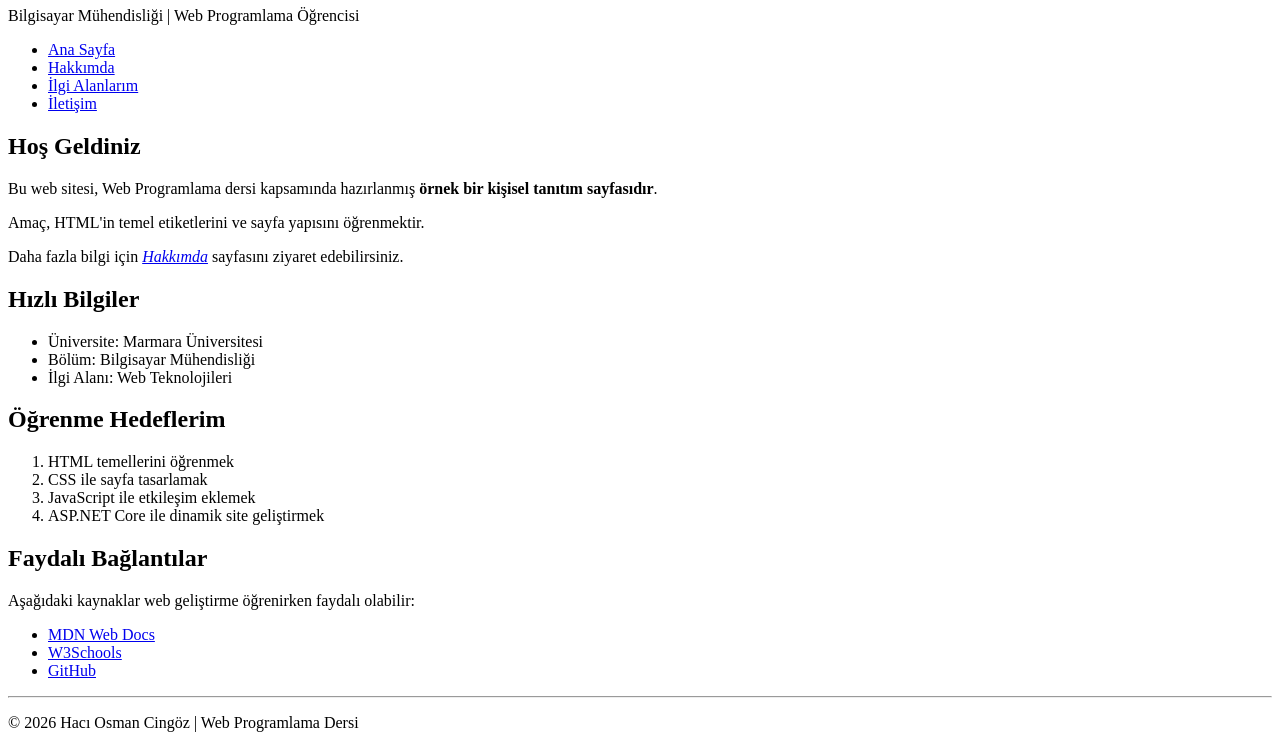
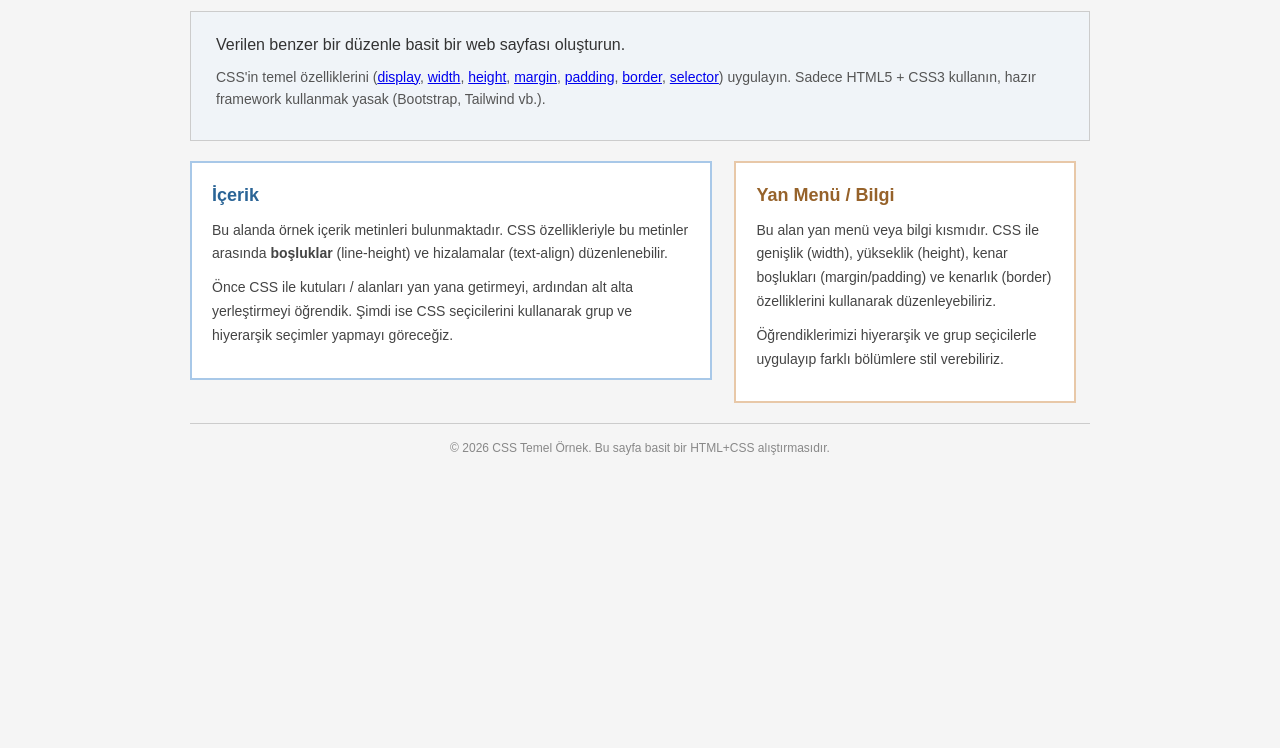
Before and after one commit to usmancn/usmancn.github.io, a plain HTML site: page index.html in a window 1280 px wide. Shown: the part 73-821 px from the top of the page. After the commit the page ends 800 px from the top, so only its background shows below. Drawn offline with Linux system fonts and the light colour scheme; files that its build step writes are made by us from their sources.

Commit message:
Update HTML structure and content for assignment

```diff
--- a/index.html
+++ b/index.html
@@ -1,59 +1,68 @@
 <!DOCTYPE html>
-<html>
+<html lang="tr">
+
 <head>
     <meta charset="UTF-8">
-    <title>Ana Sayfa</title>
+    <meta name="viewport" content="width=device-width, initial-scale=1.0">
+    <title>CSS Temel Ödevi</title>
+    <link rel="stylesheet" href="style.css">
 </head>
+
 <body>
 
-    <header>
-        <h1>Hacı Osman Cingöz</h1>
-        <p>Bilgisayar Mühendisliği | Web Programlama Öğrencisi</p>
-    </header>
-
+    <!-- Üst Menü: ul > li > a yapısı -->
     <nav>
+        <span class="logo">CSS Temel Ödevi</span>
         <ul>
             <li><a href="index.html">Ana Sayfa</a></li>
-            <li><a href="about.html">Hakkımda</a></li>
-            <li><a href="interests.html">İlgi Alanlarım</a></li>
-            <li><a href="contact.html">İletişim</a></li>
+            <li><a href="hakkinda.html">Hakkında</a></li>
+            <li><a href="hizmetler.html">Hizmetler</a></li>
+            <li><a href="iletisim.html">İletişim</a></li>
         </ul>
     </nav>
 
-    <main>
-        <h2>Hoş Geldiniz</h2>
-        <p>Bu web sitesi, Web Programlama dersi kapsamında hazırlanmış <strong>örnek bir kişisel tanıtım sayfasıdır</strong>.</p>
-        <p>Amaç, HTML'in temel etiketlerini ve sayfa yapısını öğrenmektir.</p>
-        <p>Daha fazla bilgi için <a href="about.html"><em>Hakkımda</em></a> sayfasını ziyaret edebilirsiniz.</p>
+    <!-- Header Alanı -->
+    <header>
+        <h1>Verilen benzer bir düzenle basit bir web sayfası oluşturun.</h1>
+        <p>CSS'in temel özelliklerini (<a href="https://developer.mozilla.org/tr/docs/Web/CSS/display"
+                target="_blank">display</a>, <a href="https://developer.mozilla.org/tr/docs/Web/CSS/width"
+                target="_blank">width</a>, <a href="https://developer.mozilla.org/tr/docs/Web/CSS/height"
+                target="_blank">height</a>, <a href="https://developer.mozilla.org/tr/docs/Web/CSS/margin"
+                target="_blank">margin</a>, <a href="https://developer.mozilla.org/tr/docs/Web/CSS/padding"
+                target="_blank">padding</a>,
+            <a href="https://developer.mozilla.org/tr/docs/Web/CSS/border" target="_blank">border</a>, <a
+                href="https://developer.mozilla.org/tr/docs/Web/CSS/CSS_selectors" target="_blank">selector</a>)
+            uygulayın. Sadece HTML5 + CSS3 kullanın, hazır framework kullanmak yasak
+            (Bootstrap, Tailwind vb.).
+        </p>
+    </header>
 
-        <h2 id="hedef">Hızlı Bilgiler</h2>
-        <ul>
-            <li>Üniversite: Marmara Üniversitesi</li>
-            <li>Bölüm: Bilgisayar Mühendisliği</li>
-            <li>İlgi Alanı: Web Teknolojileri</li>
-        </ul>
+    <!-- İki Sütunlu İçerik Alanı -->
+    <div class="content">
+        <!-- Sol: İçerik -->
+        <main>
+            <h2>İçerik</h2>
+            <p>Bu alanda örnek içerik metinleri bulunmaktadır. CSS özellikleriyle bu metinler arasında
+                <strong>boşluklar</strong> (line-height) ve hizalamalar (text-align) düzenlenebilir.
+            </p>
+            <p>Önce CSS ile kutuları / alanları yan yana getirmeyi, ardından alt alta yerleştirmeyi öğrendik. Şimdi ise
+                CSS seçicilerini kullanarak grup ve hiyerarşik seçimler yapmayı göreceğiz.</p>
+        </main>
 
-        <h2>Öğrenme Hedeflerim</h2>
-        <ol>
-            <li>HTML temellerini öğrenmek</li>
-            <li>CSS ile sayfa tasarlamak</li>
-            <li>JavaScript ile etkileşim eklemek</li>
-            <li>ASP.NET Core ile dinamik site geliştirmek</li>
-        </ol>
+        <!-- Sağ: Yan Menü / Bilgi -->
+        <aside>
+            <h2>Yan Menü / Bilgi</h2>
+            <p>Bu alan yan menü veya bilgi kısmıdır. CSS ile genişlik (width), yükseklik (height), kenar boşlukları
+                (margin/padding) ve kenarlık (border) özelliklerini kullanarak düzenleyebiliriz.</p>
+            <p>Öğrendiklerimizi hiyerarşik ve grup seçicilerle uygulayıp farklı bölümlere stil verebiliriz.</p>
+        </aside>
+    </div>
 
-        <h2>Faydalı Bağlantılar</h2>
-        <p>Aşağıdaki kaynaklar web geliştirme öğrenirken faydalı olabilir:</p>
-        <ul>
-            <li><a href="https://developer.mozilla.org">MDN Web Docs</a></li>
-            <li><a href="https://www.w3schools.com">W3Schools</a></li>
-            <li><a href="https://github.com">GitHub</a></li>
-        </ul>
-    </main>
-
-    <hr>
+    <!-- Footer -->
     <footer>
-        <p>© 2026 Hacı Osman Cingöz | Web Programlama Dersi</p>
+        <p>&copy; 2026 CSS Temel Örnek. Bu sayfa basit bir HTML+CSS alıştırmasıdır.</p>
     </footer>
 
 </body>
+
 </html>
```
